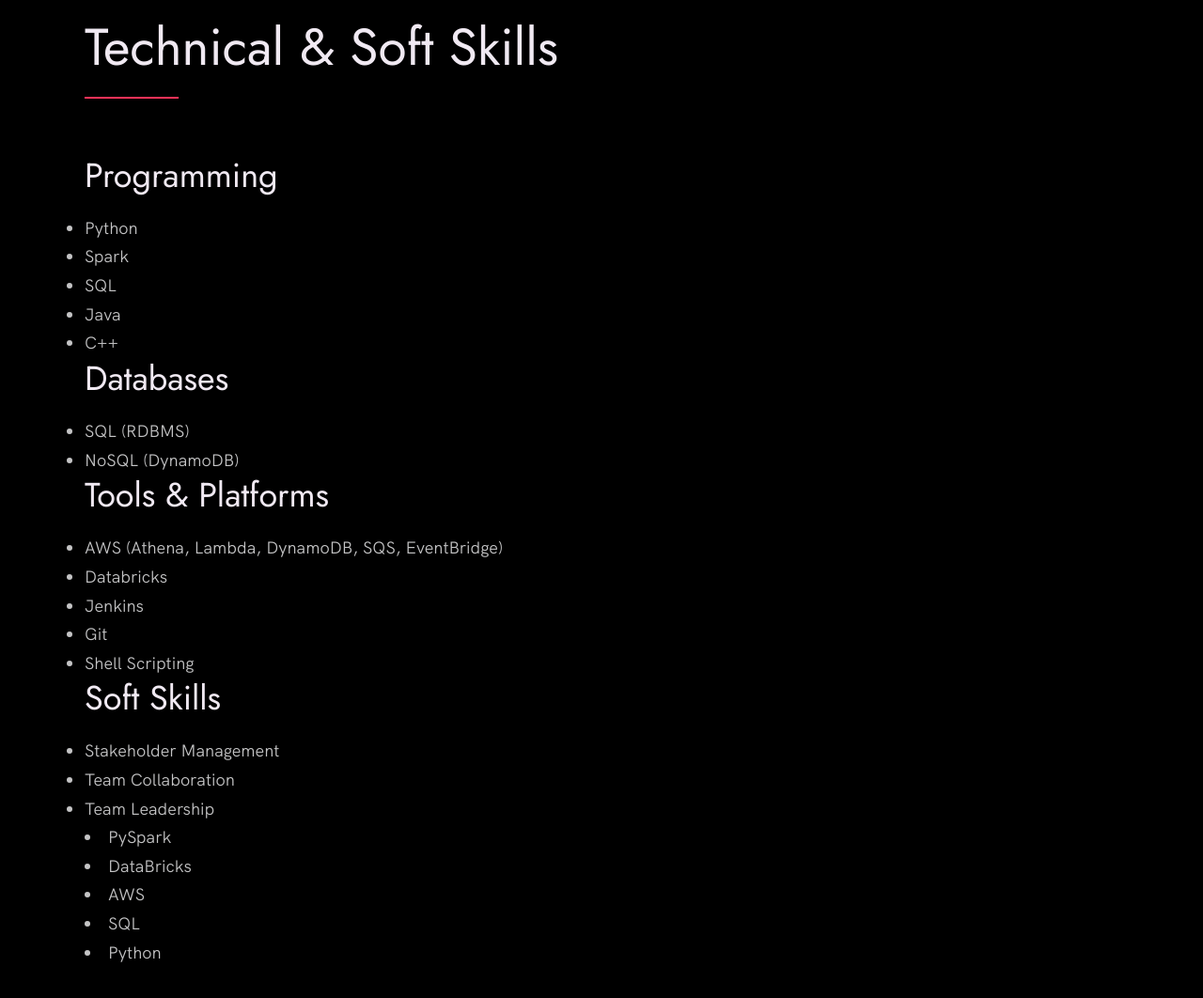
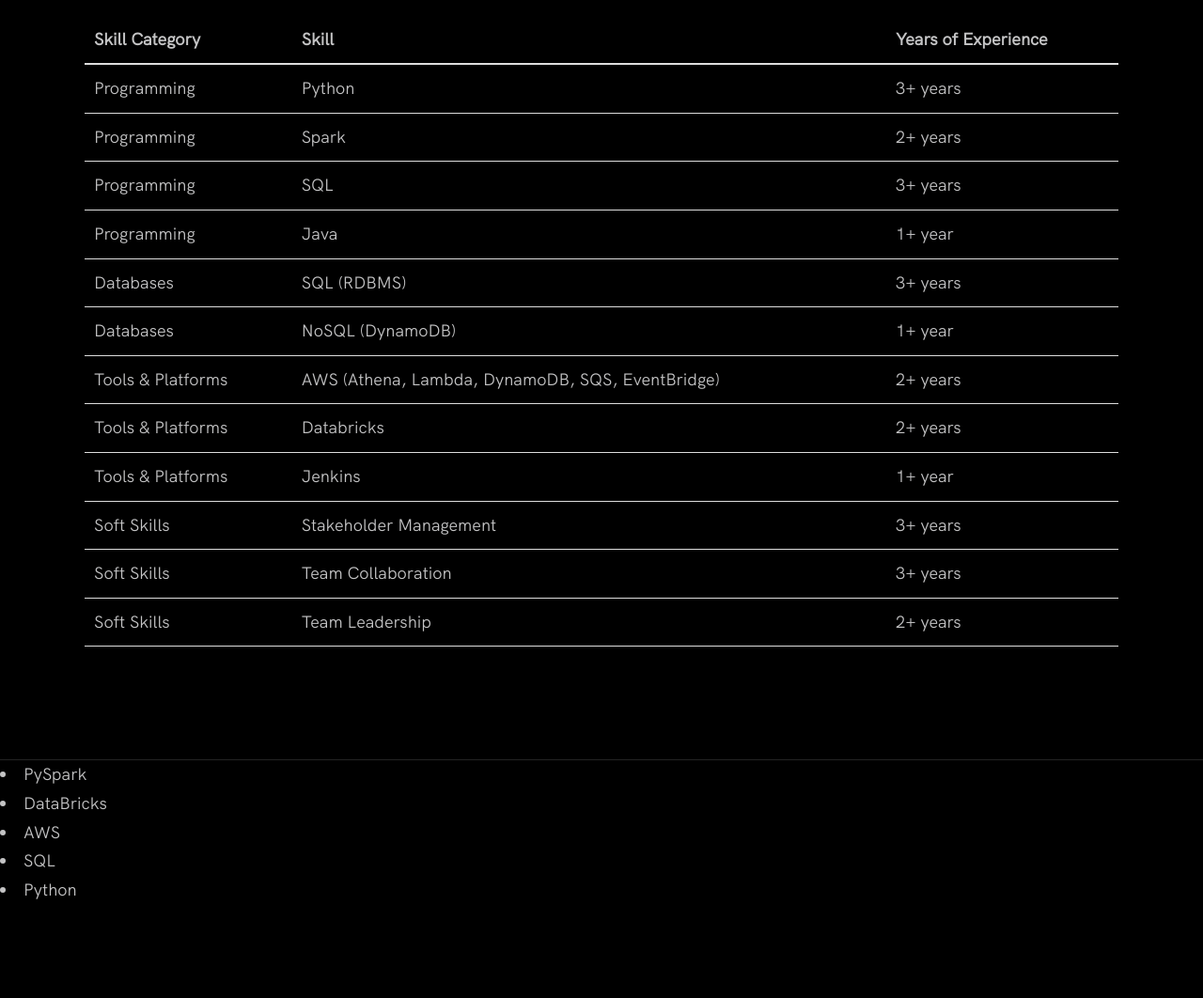
Before and after one commit to sumankumari13/sumankumari13.github.io, a plain HTML site: page index.html in a window 1280 px wide. Shown: the part 1920-2982 px from the top of the page at 94% size. Drawn offline with Linux system fonts and the light colour scheme.

Commit message:
Update index.html

```diff
--- a/index.html
+++ b/index.html
@@ -82,49 +82,81 @@
     <section class="work" id="work">
       <div class="row">
         <h2>Skills and Certifications</h2>
-        <div class="work__boxes">
-            <h2>Technical & Soft Skills</h2>
-
-  <div class="skills-section">
-    <div class="category">
-      <h3>Programming</h3>
-      <ul>
-        <li>Python</li>
-        <li>Spark</li>
-        <li>SQL</li>
-        <li>Java</li>
-        <li>C++</li>
-      </ul>
-    </div>
-
-    <div class="category">
-      <h3>Databases</h3>
-      <ul>
-        <li>SQL (RDBMS)</li>
-        <li>NoSQL (DynamoDB)</li>
-      </ul>
-    </div>
-
-    <div class="category"></div>
-      <h3>Tools & Platforms</h3>
-      <ul>
-        <li>AWS (Athena, Lambda, DynamoDB, SQS, EventBridge)</li>
-        <li>Databricks</li>
-        <li>Jenkins</li>
-        <li>Git</li>
-        <li>Shell Scripting</li>
-      </ul>
-    </div>
-
-    <div class="category">
-      <h3>Soft Skills</h3>
-      <ul>
-        <li>Stakeholder Management</li>
-        <li>Team Collaboration</li>
-        <li>Team Leadership</li>
-      </ul>
-    </div>
-  </div>
+        <div class="work__table">
+          <table style="width: 100%; border-collapse: collapse; text-align: left;">
+            <thead>
+              <tr>
+                <th style="border-bottom: 2px solid #ddd; padding: 10px;">Skill Category</th>
+                <th style="border-bottom: 2px solid #ddd; padding: 10px;">Skill</th>
+                <th style="border-bottom: 2px solid #ddd; padding: 10px;">Years of Experience</th>
+              </tr>
+            </thead>
+            <tbody>
+              <tr>
+                <td style="border-bottom: 1px solid #ddd; padding: 10px;">Programming</td>
+                <td style="border-bottom: 1px solid #ddd; padding: 10px;">Python</td>
+                <td style="border-bottom: 1px solid #ddd; padding: 10px;">3+ years</td>
+              </tr>
+              <tr>
+                <td style="border-bottom: 1px solid #ddd; padding: 10px;">Programming</td>
+                <td style="border-bottom: 1px solid #ddd; padding: 10px;">Spark</td>
+                <td style="border-bottom: 1px solid #ddd; padding: 10px;">2+ years</td>
+              </tr>
+              <tr>
+                <td style="border-bottom: 1px solid #ddd; padding: 10px;">Programming</td>
+                <td style="border-bottom: 1px solid #ddd; padding: 10px;">SQL</td>
+                <td style="border-bottom: 1px solid #ddd; padding: 10px;">3+ years</td>
+              </tr>
+              <tr>
+                <td style="border-bottom: 1px solid #ddd; padding: 10px;">Programming</td>
+                <td style="border-bottom: 1px solid #ddd; padding: 10px;">Java</td>
+                <td style="border-bottom: 1px solid #ddd; padding: 10px;">1+ year</td>
+              </tr>
+              <tr>
+                <td style="border-bottom: 1px solid #ddd; padding: 10px;">Databases</td>
+                <td style="border-bottom: 1px solid #ddd; padding: 10px;">SQL (RDBMS)</td>
+                <td style="border-bottom: 1px solid #ddd; padding: 10px;">3+ years</td>
+              </tr>
+              <tr>
+                <td style="border-bottom: 1px solid #ddd; padding: 10px;">Databases</td>
+                <td style="border-bottom: 1px solid #ddd; padding: 10px;">NoSQL (DynamoDB)</td>
+                <td style="border-bottom: 1px solid #ddd; padding: 10px;">1+ year</td>
+              </tr>
+              <tr>
+                <td style="border-bottom: 1px solid #ddd; padding: 10px;">Tools & Platforms</td>
+                <td style="border-bottom: 1px solid #ddd; padding: 10px;">AWS (Athena, Lambda, DynamoDB, SQS, EventBridge)</td>
+                <td style="border-bottom: 1px solid #ddd; padding: 10px;">2+ years</td>
+              </tr>
+              <tr>
+                <td style="border-bottom: 1px solid #ddd; padding: 10px;">Tools & Platforms</td>
+                <td style="border-bottom: 1px solid #ddd; padding: 10px;">Databricks</td>
+                <td style="border-bottom: 1px solid #ddd; padding: 10px;">2+ years</td>
+              </tr>
+              <tr>
+                <td style="border-bottom: 1px solid #ddd; padding: 10px;">Tools & Platforms</td>
+                <td style="border-bottom: 1px solid #ddd; padding: 10px;">Jenkins</td>
+                <td style="border-bottom: 1px solid #ddd; padding: 10px;">1+ year</td>
+              </tr>
+              <tr>
+                <td style="border-bottom: 1px solid #ddd; padding: 10px;">Soft Skills</td>
+                <td style="border-bottom: 1px solid #ddd; padding: 10px;">Stakeholder Management</td>
+                <td style="border-bottom: 1px solid #ddd; padding: 10px;">3+ years</td>
+              </tr>
+              <tr>
+                <td style="border-bottom: 1px solid #ddd; padding: 10px;">Soft Skills</td>
+                <td style="border-bottom: 1px solid #ddd; padding: 10px;">Team Collaboration</td>
+                <td style="border-bottom: 1px solid #ddd; padding: 10px;">3+ years</td>
+              </tr>
+              <tr>
+                <td style="border-bottom: 1px solid #ddd; padding: 10px;">Soft Skills</td>
+                <td style="border-bottom: 1px solid #ddd; padding: 10px;">Team Leadership</td>
+                <td style="border-bottom: 1px solid #ddd; padding: 10px;">2+ years</td>
+              </tr>
+            </tbody>
+          </table>
+        </div>
+      </div>
+    </section>
 
           <!-- Each div with the work__box class is a project. -->
 
```
